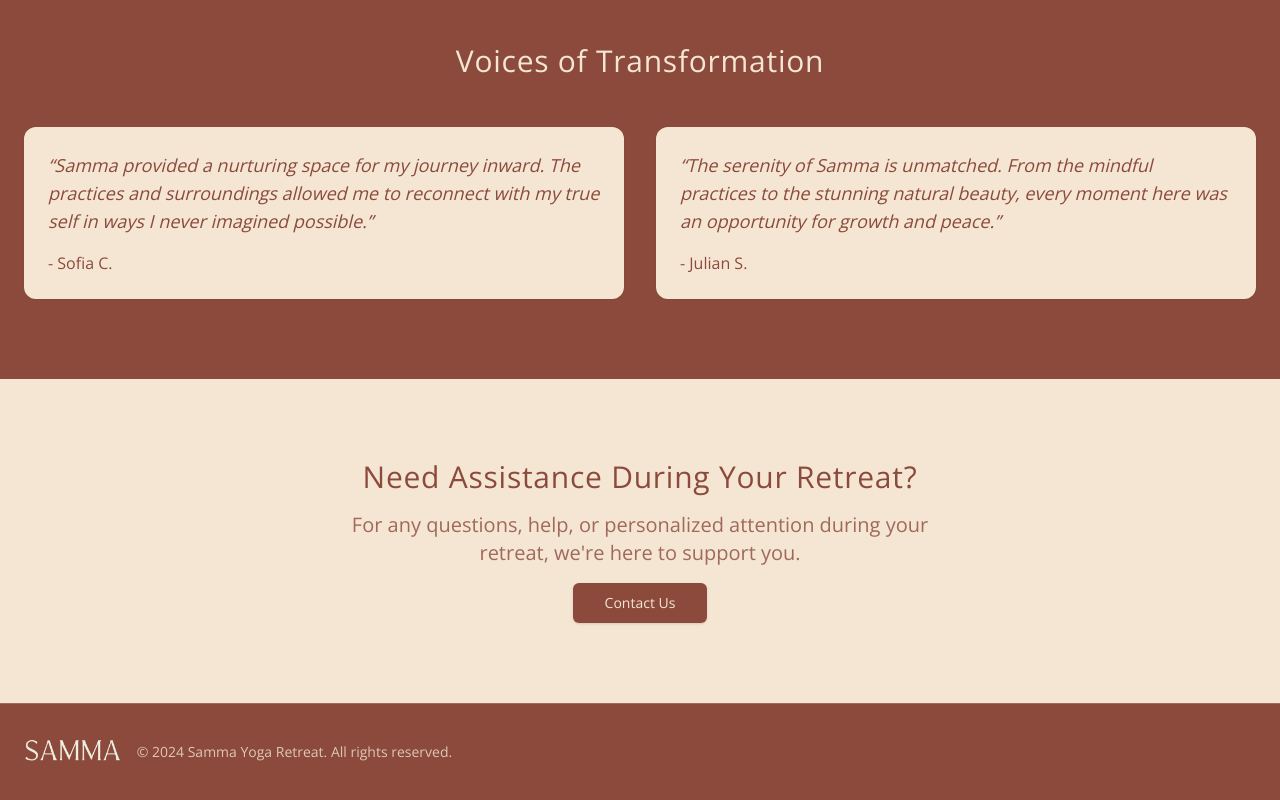
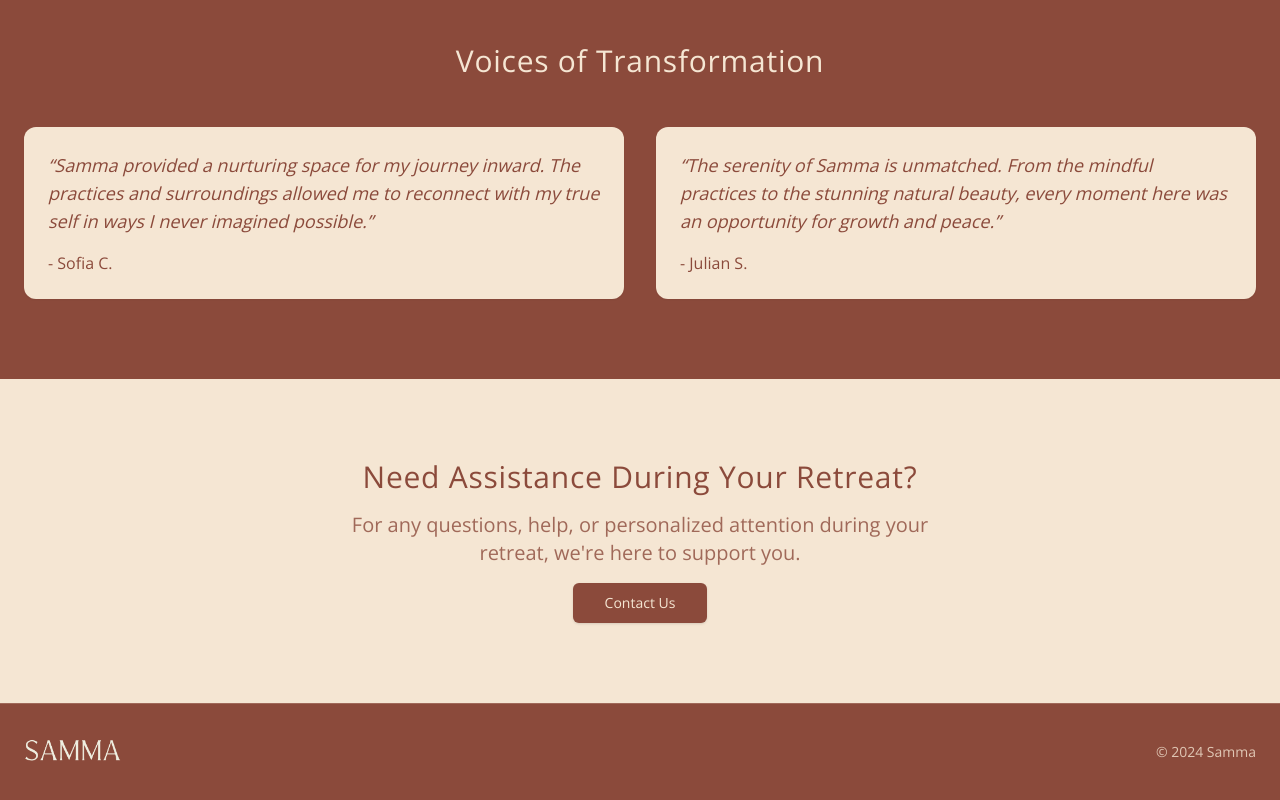
Before and after one commit to karluquis/samma, a Next.js app: page / in a window 1280 px wide. Shown: the part 2665-3465 px from the top of the page. Built offline with nearby package versions, Linux system fonts and the light colour scheme.

Commit message:
fix footer, links

```diff
--- a/components/footer.tsx
+++ b/components/footer.tsx
@@ -15,8 +15,8 @@
               className="h-8 w-auto mr-4"
             />
           </Link>
-          <p className="text-sm opacity-80">© 2024 Samma Yoga Retreat. All rights reserved.</p>
         </div>
+        <p className="text-sm opacity-80">© 2024 Samma</p>
       </div>
     </footer>
   )
--- a/components/header.tsx
+++ b/components/header.tsx
@@ -17,7 +17,7 @@
         <Link className="text-sm hover:text-[#F5E6D3]/80 transition-colors" href="/about">
           About Us
         </Link>
-        <Link className="text-sm hover:text-[#F5E6D3]/80 transition-colors" href="/#schedule">
+        <Link className="text-sm hover:text-[#F5E6D3]/80 transition-colors" href="/schedule">
           Schedule
         </Link>
         <Link className="text-sm hover:text-[#F5E6D3]/80 transition-colors" href="/menu">
```
Also changed, not shown: components/components.tsx (deleted).
